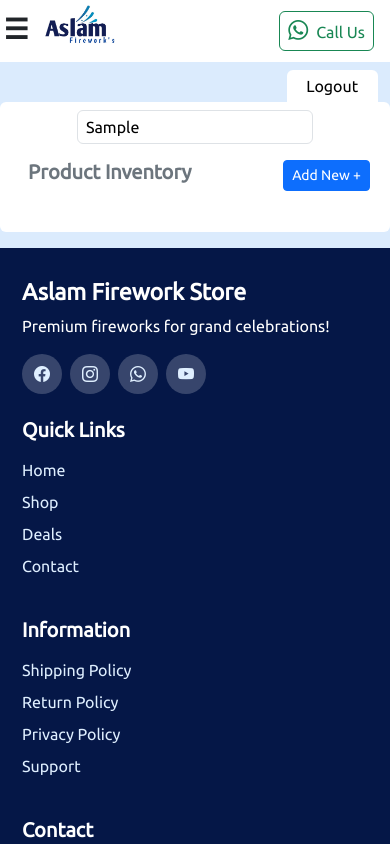
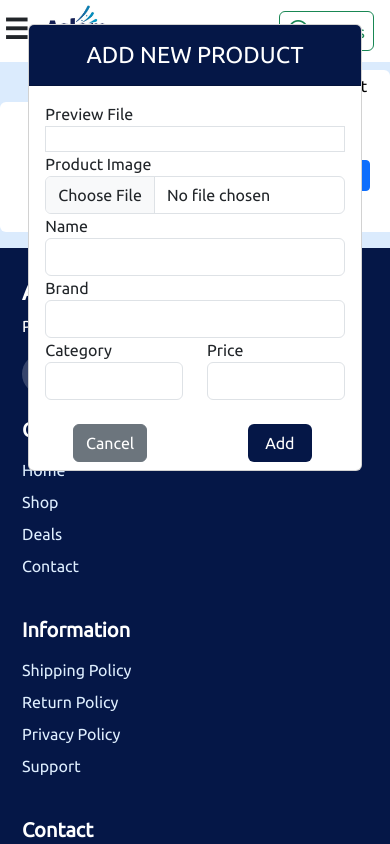
Before and after one commit to safatrangrezzz/Aslam-Firework-s, an Angular app: page /dataBase in a window 390 px wide. Both pictures are taken after typing "Sample" into the empty fields and a click on the button "Add New +". Shown: the top 844 px of the page. Built offline with nearby package versions, Linux system fonts and the light colour scheme.

Commit message:
formupdeat

```diff
--- a/src/app/data-edit-component/data-edit-component.html
+++ b/src/app/data-edit-component/data-edit-component.html
@@ -1,19 +1,19 @@
 <section>
-    <div class="container-fluid">
+    <div class="container-fluid p-0">
         <div class="col-3 col-md-2 col-lg-1 ms-auto">
             <button class="px-3 py-1 rounded-top border-0 bg-white mt-2 w-100" (click)="logout()">Logout</button>
         </div>
     </div>
-    <div class="container-fluid pt-2 pb-4 bg-white rounded mb-3">
+    <div class="container-fluid pt-2 pb-4 bg-white rounded-start mb-3">
         <div class="row justify-content-center justify-content-lg-end mb-3">
-            <form class="col-8 d-flex m-auto">
+            <div class="col-11 col-md-8 d-flex m-auto">
                 <input class="rounded py-1 px-2 border shadow-none" (input)="searchActive(search.value)" #search
                     style="width: 100%;" placeholder="Search for products…">
-            </form>
+            </div>
         </div>
         <div class="d-flex justify-content-between align-items-center mb-4 px-2">
             <h5 class="text-secondary fw-bold"><i class="fas fa-box-open me-2"></i>Product Inventory</h5>
-            <button class="btn btn-primary btn-sm"><i class="fas fa-plus"></i> Add New + </button>
+            <button class="btn btn-primary btn-sm"(click)="onNewProductadd()"><i class="fas fa-plus"></i> Add New + </button>
         </div>
         <div class="row row-cols-2 row-cols-sm-3 row-cols-md-4 row-cols-lg-6 g-2">
 
@@ -23,7 +23,7 @@
                     <span class="id-badge">ID: 101</span>
                     <img src="{{item.img}}" class="card-img-top" alt="Product">
                     <div class="card-body">
-                        <div class="product-title" title="Nike Air Jordan Retro High">{{item.name}}</div>
+                        <div class="product-title">{{item.name}}</div>
 
                         <div class="meta-info">
                             <span>Brand :</span>
@@ -41,11 +41,11 @@
                     <div class="card-footer-custom">
                         <div class="row g-1">
                             <div class="col-6">
-                                <button class="btn btn-outline-primary w-100 btn-action"><i class="fas fa-edit"></i>
+                                <button class="btn btn-outline-primary w-100 btn-action" (click)="edit()"><i class="bi bi-pencil-square"></i>
                                     Edit</button>
                             </div>
                             <div class="col-6">
-                                <button class="btn btn-outline-danger w-100 btn-action" (click)="delete(i)"><i class="fas fa-trash"></i>
+                                <button class="btn btn-outline-danger w-100 btn-action" (click)="delete(i)"><i class="bi bi-trash"></i>
                                     Delete</button>
                             </div>
                         </div>
@@ -55,4 +55,56 @@
             }
         </div>
     </div>
+    @if(editForm){
+    <div class="container-fluid position-absolute top-0  pt-4" >
+        <div class="row justify-content-center">
+            <div class="col-11 col-md-8 col-lg-6 rounded">
+                <div class="card">
+                    <h3 class="card-header text-center p-3">ADD NEW PRODUCT</h3>
+                    <div class="card-body">
+                        <form>
+                            <div class="row p-2">
+                                <div class="col-12">
+                                    <label for="img">Preview File</label>
+                                    <div class="text-center border">
+
+                                        <img src="" height="100" alt="">
+                                    </div>
+                                </div>
+                                <div class="col-12">
+                                    <label for="img">Product Image</label>
+                                    <input type="file" id="img" class="form-control">
+                                </div>
+                                <div class="col-12">
+                                    <label for="name">Name</label>
+                                    <input type="text" id="name" class="form-control">
+                                </div>
+                                <div class="col-12">
+                                    <label for="Brand">Brand</label>
+                                    <input type="text" id="Brand" class="form-control">
+                                </div>
+                                <div class="col-6">
+                                    <label for="Category">Category</label>
+                                    <input type="text" id="Category" class="form-control">
+                                </div>
+                                <div class="col-6">
+                                    <label for="Price">Price</label>
+                                    <input type="text" id="Price" class="form-control">
+                                </div>
+                            </div>
+                            <div class="row mt-3">
+                                <div class="col-6 text-center">
+                                    <button class="btn btn-secondary" (click)="onCancle()">Cancel</button>
+                                </div>
+                                <div class="col-6 text-center">
+                                    <button class="btn addBtn px-3" (click)="onAdd()">Add</button>
+                                </div>
+                            </div>
+                        </form>
+                    </div>
+                </div>
+            </div>
+        </div>
+    </div>
+}
 </section>
--- a/src/app/data-edit-component/data-edit-component.scss
+++ b/src/app/data-edit-component/data-edit-component.scss
@@ -2,9 +2,11 @@
 //     padding: 0;
 //     margin: 0;
 // }
-// h2{
-//     color:#051747
-// }
+ .card-header , .addBtn{
+        background-color:#051747;
+        color: white;
+}
+
 // button{
 //     background-color: #051747;
 //     color:white
@@ -127,7 +129,7 @@
             margin-bottom: 2px;
             display: flex;
             justify-content: space-between;
-            padding-right: 20px;
+            padding-right: 15px;
         }
 
         .price-tag {
@@ -151,5 +153,5 @@
         @media (max-width: 576px) {
             .card-img-top { height: 90px; } /* Mobile pe image choti */
             .product-title { font-size: 0.75rem; }
-            .meta-info { font-size: 0.6rem; flex-direction: column; } /* Mobile pe info niche aayegi */
+            .meta-info { font-size: 0.8rem; } /* Mobile pe info niche aayegi */
         }
--- a/src/app/data-edit-component/data-edit-component.ts
+++ b/src/app/data-edit-component/data-edit-component.ts
@@ -15,7 +15,7 @@
 
 
   // id: any = ''
-  // editForm: boolean = false
+
   // imgPopUp: boolean = false
   // img:string = ''
   // tempobj: any = {
@@ -27,6 +27,7 @@
 
   allData: any[] = [];
   dataBaseData: any[] = [];
+  editForm: boolean = false
 
 
   constructor(private router: Router, private _dataBaseService: DataBaseService) {
@@ -41,9 +42,22 @@
     localStorage.setItem('isLogin', 'false')
     this.router.navigate(['admin'])
   }
+  onNewProductadd(){
+    this.editForm = true
+  }
   delete(index: any) {
     this.dataBaseData.splice(index, 1)
   }
+  edit(){
+    this.editForm = true
+  }
+  onCancle(){
+    this.editForm = false
+  }
+  onAdd(){
+    this.editForm = false
+  }
+
 
 
   // edit(index: any) {
```
